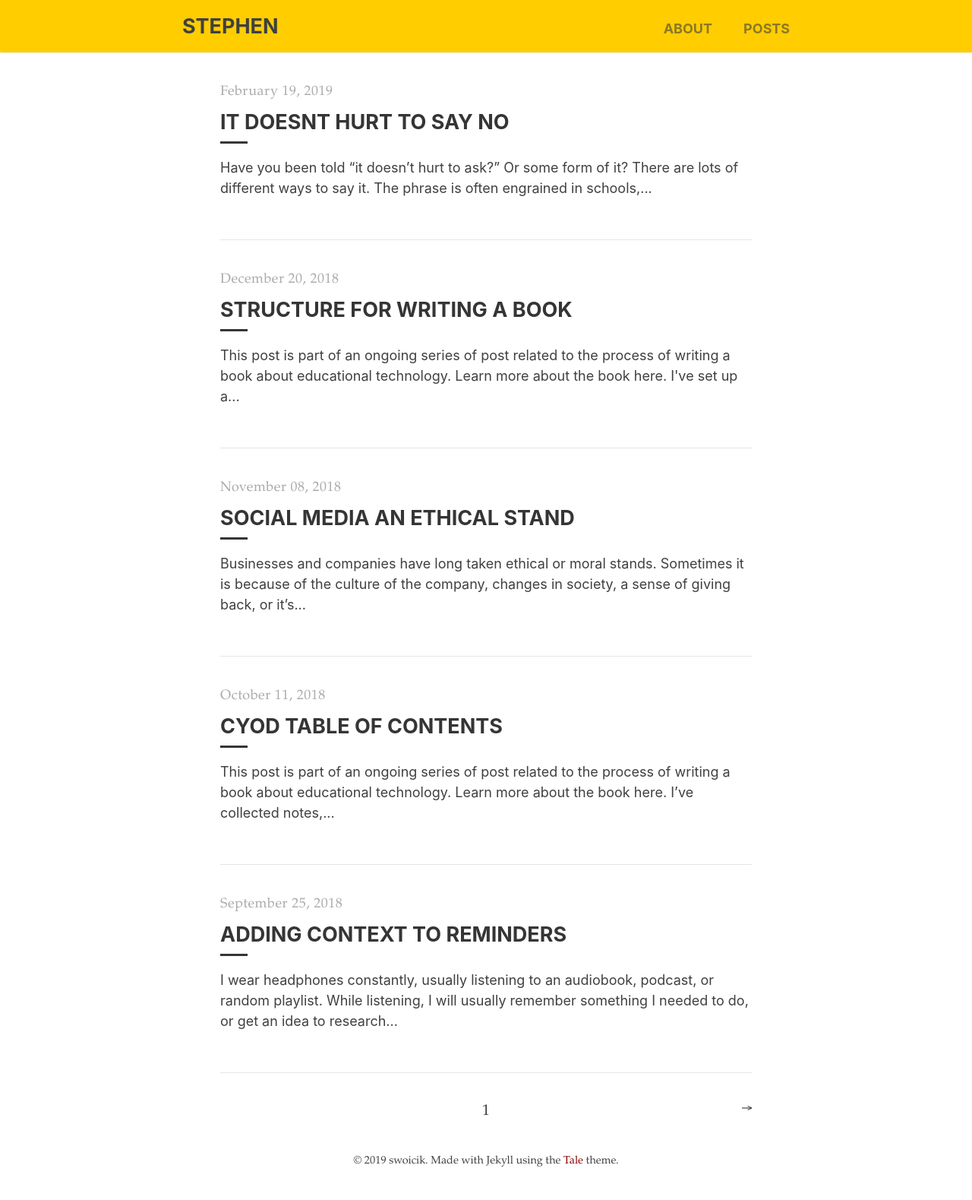
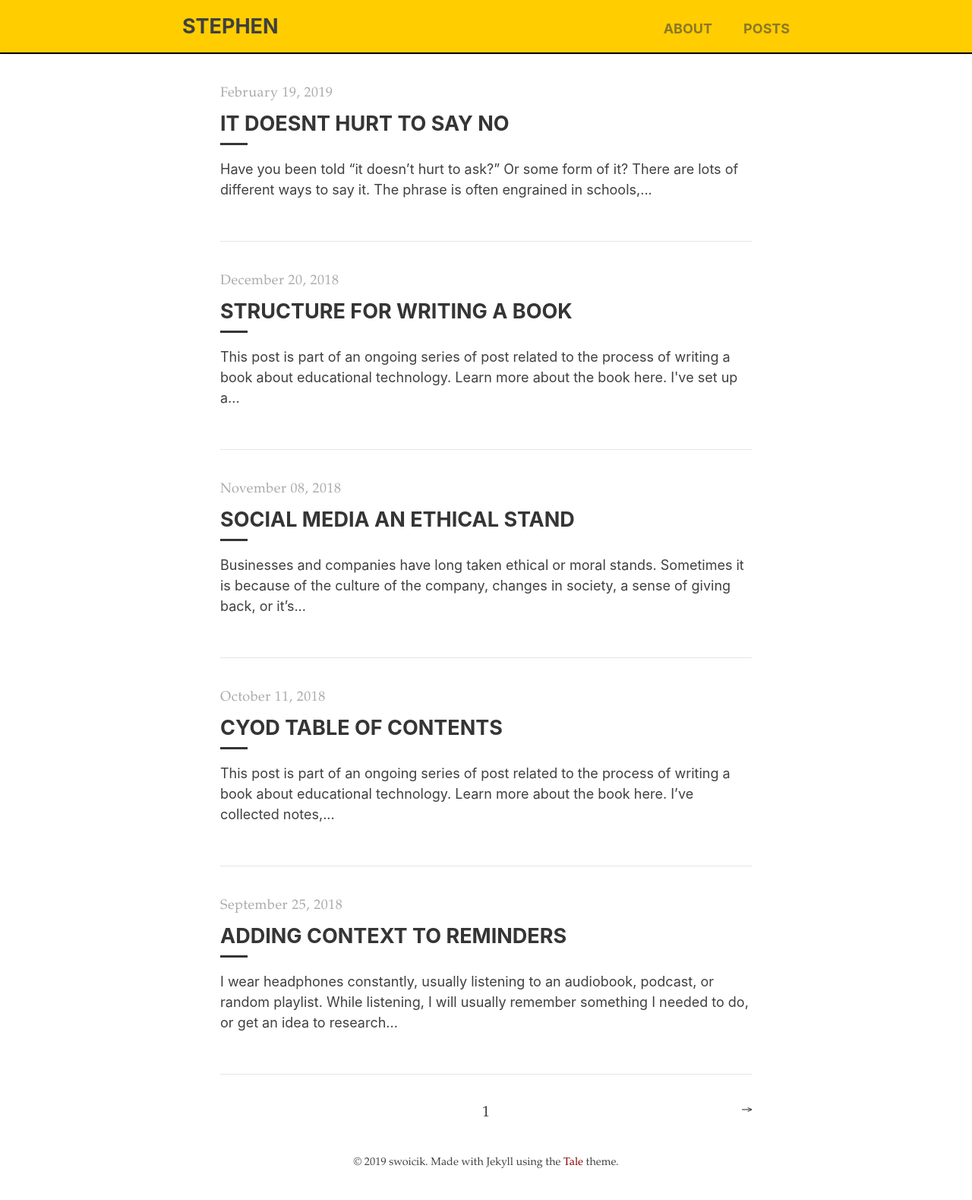
Before and after one commit to swoicik/swoicik.github.io, a Jekyll site: the page built from index.html, in a window 1280 px wide. Shown: the whole page at 76% size. Built offline with Jekyll 4.4.1, drawn with Linux system fonts in a browser that asks for light colours; the list of posts is cut into pages by our own code.

Commit message:
fixed header boarder

```diff
--- a/_sass/tale/_layout.scss
+++ b/_sass/tale/_layout.scss
@@ -23,7 +23,7 @@ main {
   box-shadow: 0 2px 2px -2px $shadow-color;
   overflow: auto;
   background: #ffcd00;
-  boarder-bottom: 2px solid #000;
+  border-bottom: 2px solid #000;
   text-transform: uppercase;
 
   &-container {
```
